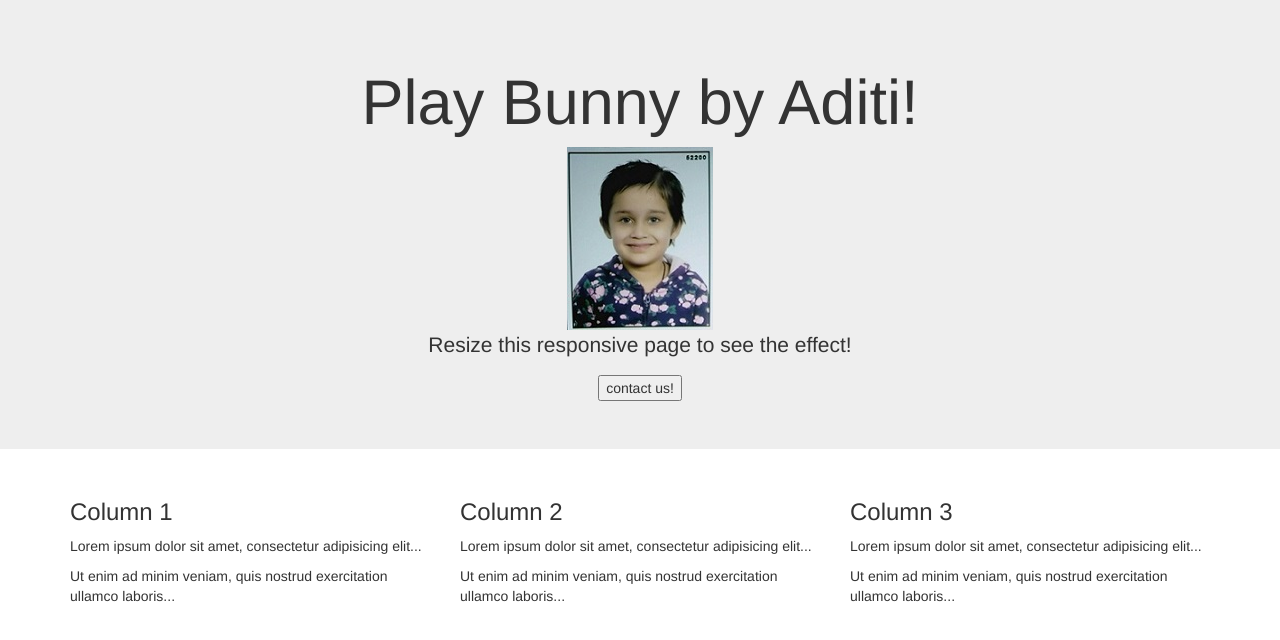
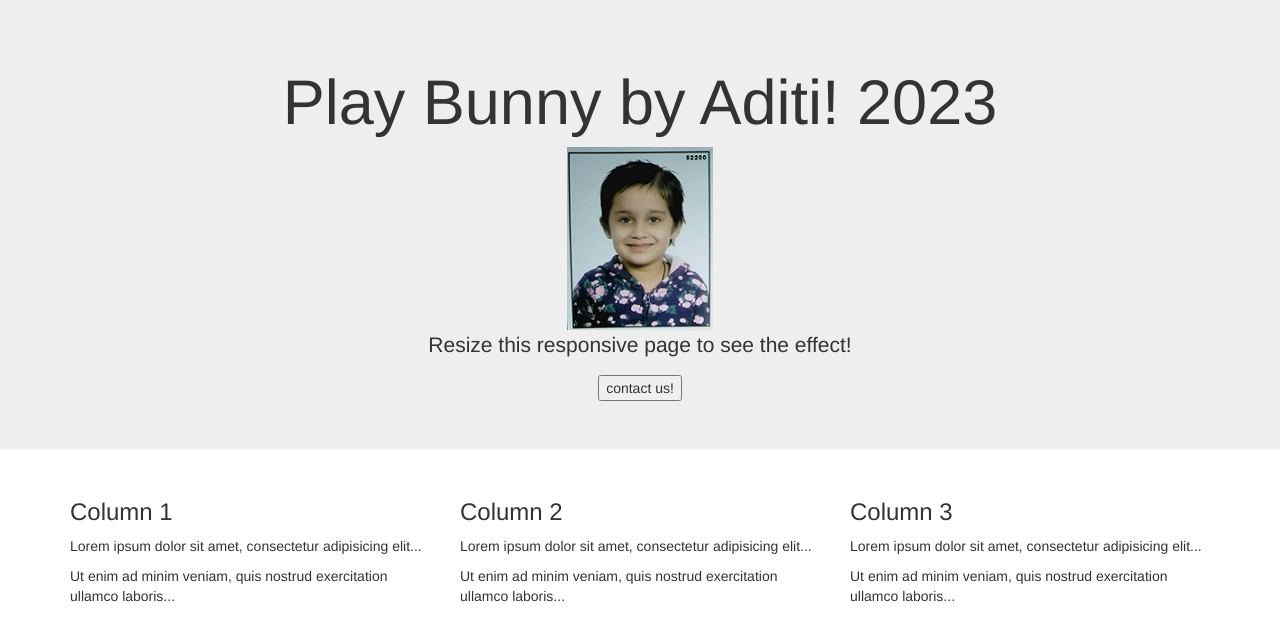
Before and after one commit to playbunny8751/playbunny, a plain HTML site: page index.html in a window 1280 px wide. Drawn offline with nearby package versions, Linux system fonts and the light colour scheme.

Commit message:
Update index.html

```diff
--- a/index.html
+++ b/index.html
@@ -11,7 +11,7 @@
 <body>
 
 <div class="jumbotron text-center">
-  <h1>Play Bunny by Aditi!</h1>
+  <h1>Play Bunny by Aditi! 2023</h1>
   <img src="./one.jpg"></img>
   <p>Resize this responsive page to see the effect!</p>
   <button> contact us!</button>
```
